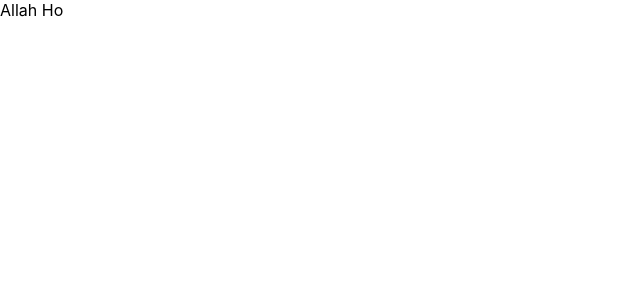
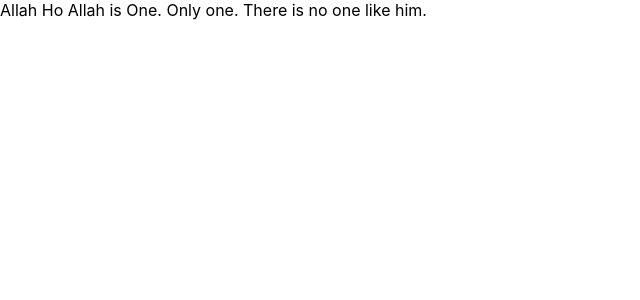
Before and after one commit to soulsniper155/react_practice_with_surge, a React (Create React App) app: page / in a window 1280 px wide. Shown: the top 300 px of the page, without its empty margins (0-640 px from the left). Built offline with nearby package versions, Linux system fonts and the light colour scheme.

Commit message:
Edited and modified App.js

```diff
--- a/src/App.js
+++ b/src/App.js
@@ -5,6 +5,7 @@ function App() {
   return (
     <div>
     Allah Ho
+	  Allah is One. Only one. There is no one like him.
     </div>
   );
 }
```
